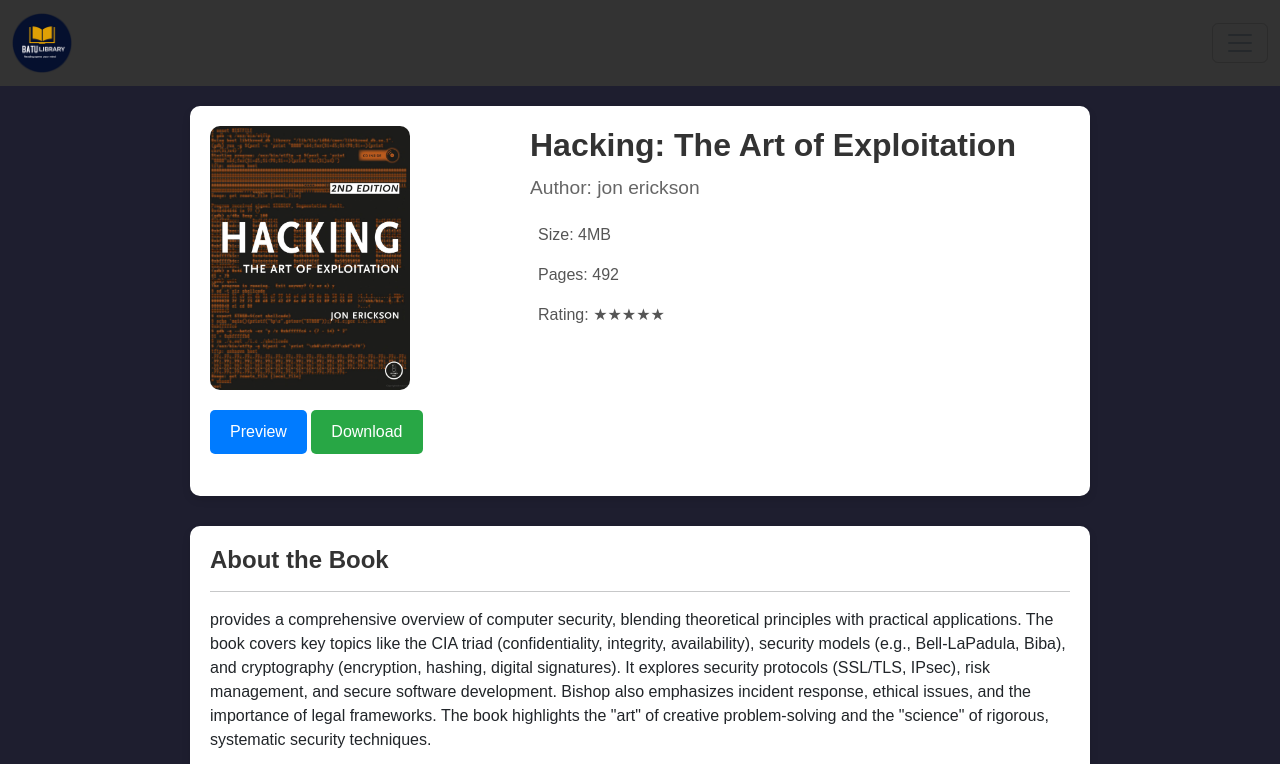
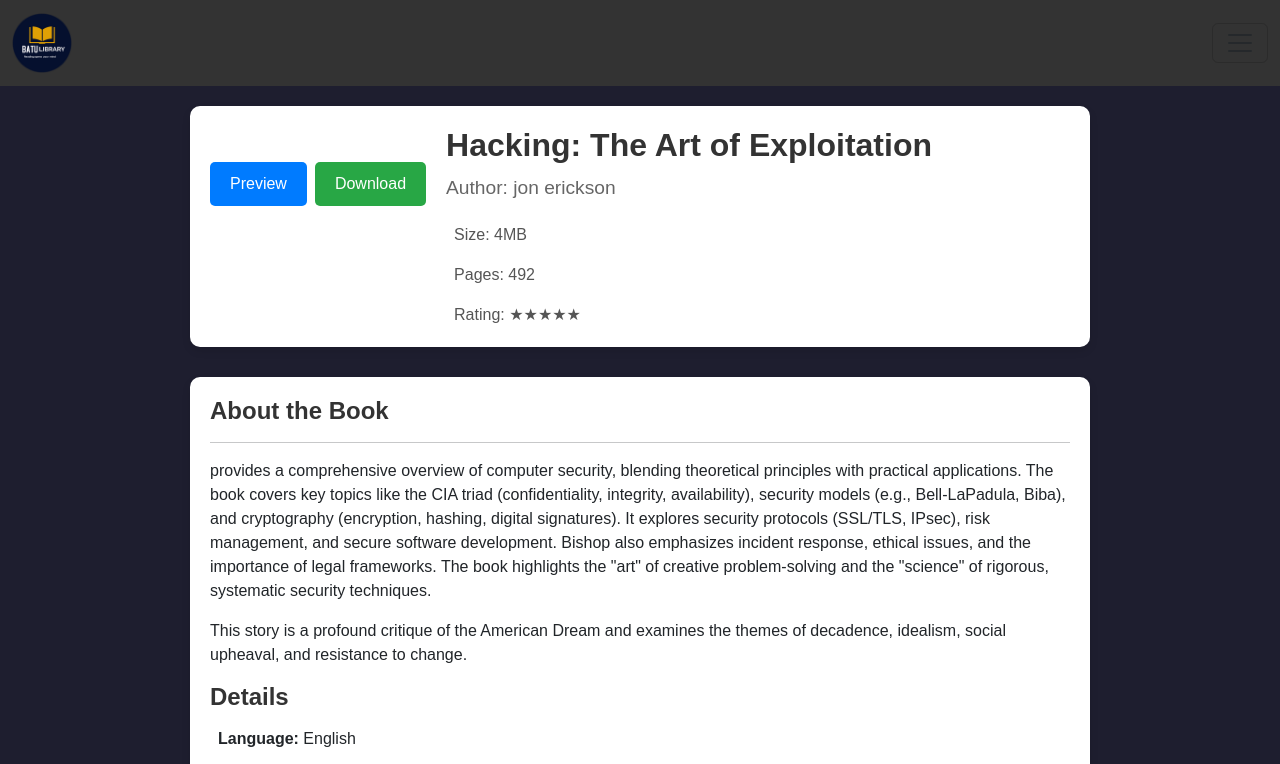
Before and after one commit to Shovex-creator/test, a plain HTML site: page Book sites/infobook1.html in a window 1280 px wide. Shown: the top 764 px of the page. Drawn offline with nearby package versions, Linux system fonts and the light colour scheme; files whose address does not match are found by name.

Commit message:
Update infobook1.html
trying to fix the botton layout

```diff
--- a/Book sites/infobook1.html
+++ b/Book sites/infobook1.html
@@ -68,8 +68,8 @@
 
     .book-image {
       width: 300px;
-       height:350px;
-     }
+      height: 350px;
+    }
 
     .book-image img {
       max-width: 100%;
@@ -286,15 +286,16 @@
 
   <div class="book-container">
     <!-- Book image -->
-    <div class="book-image">
-      <img src="../img/content.jpg" alt="Book Cover    " height="250px" width="200px" />
+    <div class="d-flex flex-column flex-md-row gap-2 mt-3">
+      <a href="https://drive.google.com/file/d/0B_W9_a81wlaDU0Izd0p1R0VEbEU/view?pli=1&resourcekey=0-9d-syNjrrcmAddq3JX2sig"
+        class="preview-button text-center">
+        <i class="fas fa-eye"></i> Preview
+      </a>
+      <a href="#" class="preview-button text-center" style="background-color: #28a745;">
+        <i class="fas fa-download"></i> Download
+      </a>
+    </div>
 
-      <!-- Preview and Download buttons -->
-      <a href="https://drive.google.com/file/d/0B_W9_a81wlaDU0Izd0p1R0VEbEU/view?pli=1&resourcekey=0-9d-syNjrrcmAddq3JX2sig"
-        class="preview-button"><i class="fas fa-eye"></i> Preview</a>
-      <a href="#" class="preview-button" style="background-color: #28a745; margin-top: 10px">
-        <i class="fas fa-download"></i> Download</a>
-    </div>
 
     <!-- Basic book info -->
     <div class="book-info">
```
